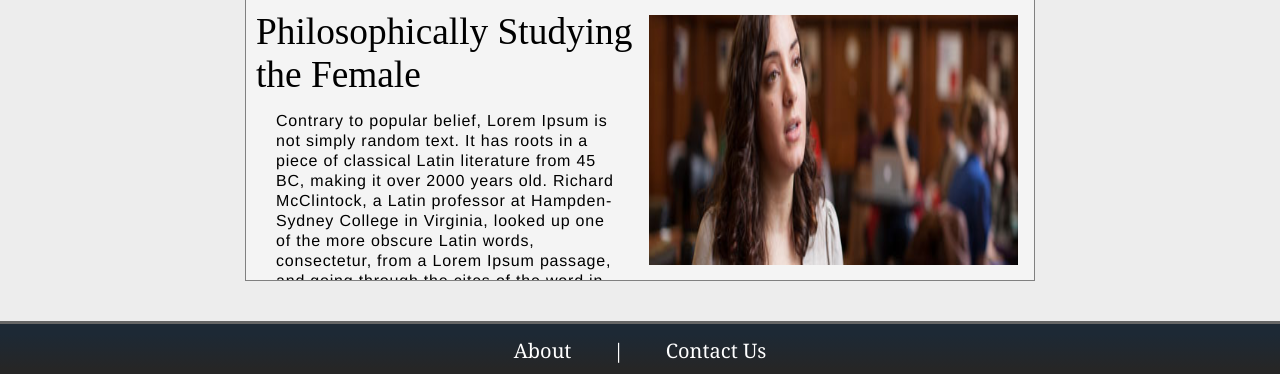
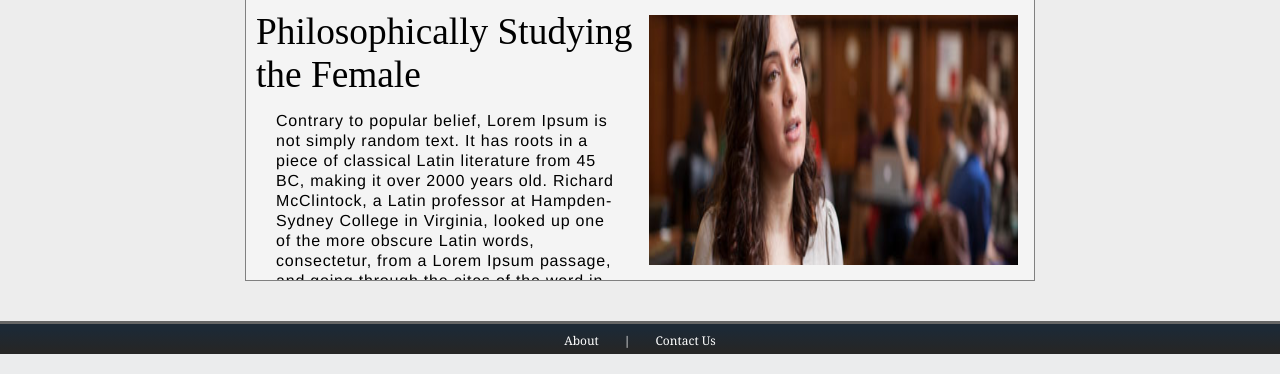
Before and after one commit to nicbuilds1/maine-journal-resdesign, a PHP site: page /mj/index.php in a window 1280 px wide. Shown: the part 721-1095 px from the top of the page. Run offline with PHP 8.4, Linux system fonts and the light colour scheme.

Commit message:
Header and footers fixed, right sizes.

```diff
--- a/containers/header.php
+++ b/containers/header.php
@@ -32,8 +32,7 @@
 			<!-- LOAD OUR UMAINE LOGO -->
 			<div onclick="window.location = 'http://www.umaine.edu';"><img
 				id="umaine_logo" class="umaine_logo"
-				src="/mjproject/images/umaine.png"
-				target="_blank"/>
+				src="/mjproject/images/umaine.png" />
 			</div>
 
 			<!-- LOAD OUR MAINE JOURNAL LOGO -->
--- a/css/footer.css
+++ b/css/footer.css
@@ -12,7 +12,7 @@
 	background: -moz-linear-gradient(#1D2935 20%, #262626 40%); /* For Firefox 3.6 to 15 */
 	background: linear-gradient(#1D2935 20%, #262626 90%); /* Standard syntax */
 	bottom: 0px;
-	height: 50px;
+	height: 30px;
 	width: 100%;
 	border-top-width: 3px;
 	border-top-style: solid;
@@ -22,7 +22,7 @@
 #footer_cats {
 	font-family: "Georgia";
 	text-decoration: none;
-	margin-top: 13px;
-	font-size: 20px;
+	margin-top: 8px;
+	font-size: 12px;
 	color: white;
 }
--- a/css/header.css
+++ b/css/header.css
@@ -12,7 +12,7 @@
 	left: 0px;
 	z-index: 1;
 	border-bottom-width: 28px;
-	border-bottom-style: inset;
+	border-bottom-style: solid;
 	border-bottom-color: #666666;
 }
 
@@ -129,7 +129,7 @@
 /* COMPRESSED UNIVERSITY OF MAINE LOGO WHEN SCROLLING */
 .headerCompressed .umaine_logo {
 	float: right;
-	height: 20;
+	height: 0;
 	margin-right: 8%;
 	margin-top: 6px;
 	cursor: pointer;
```
